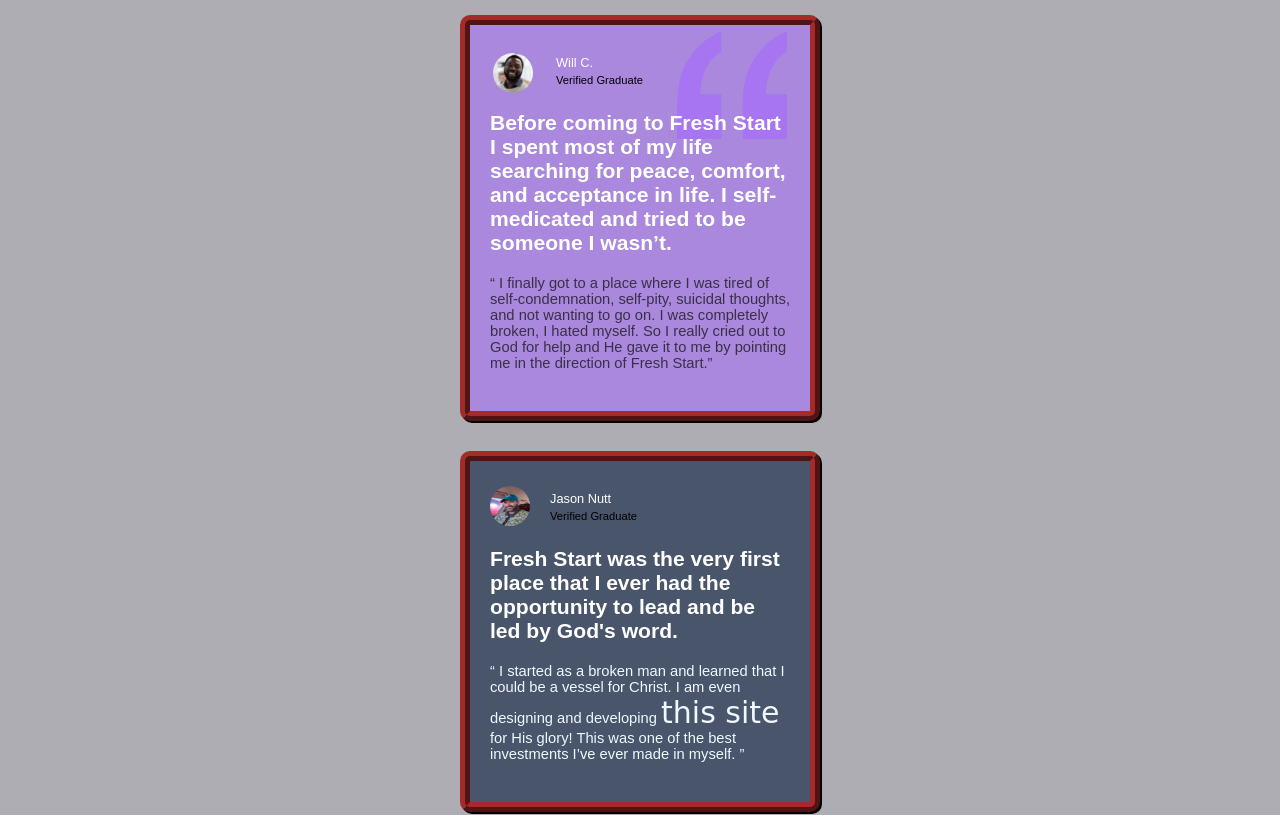
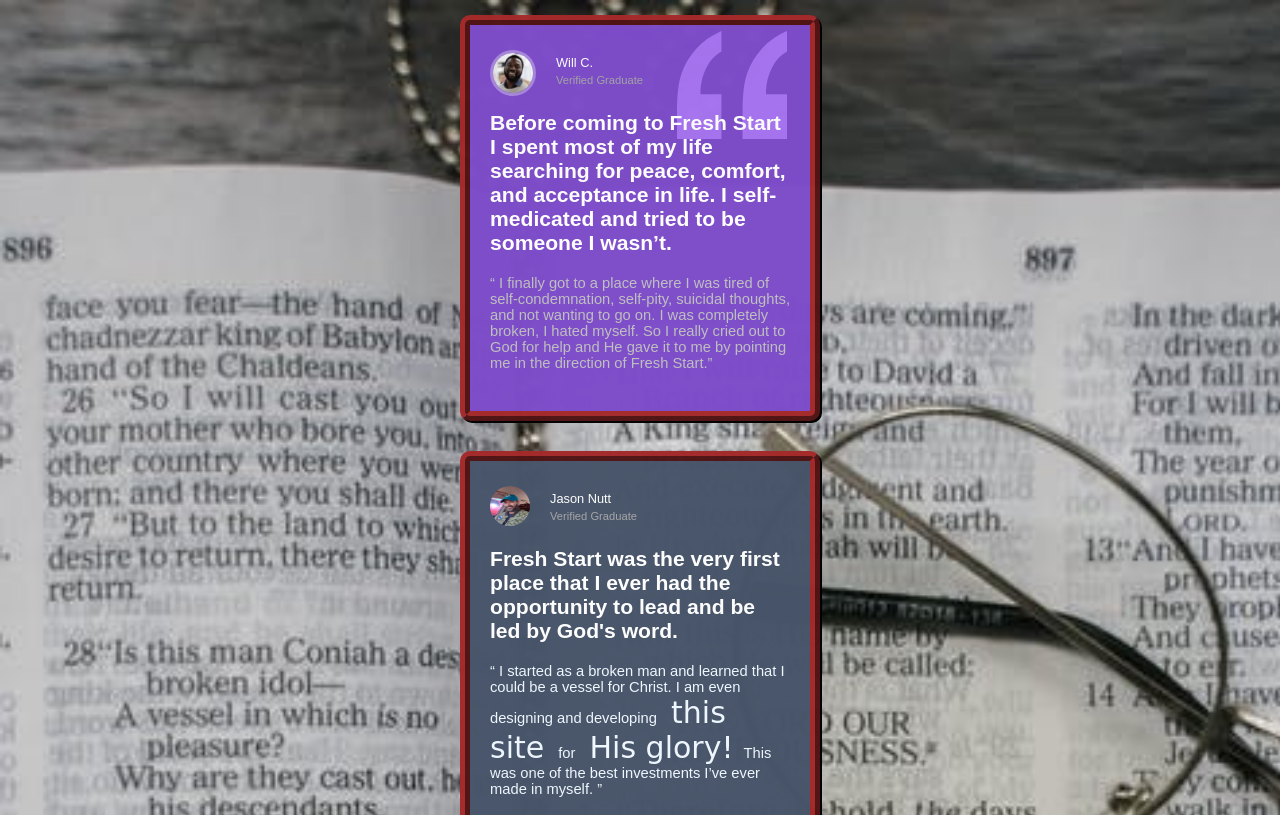
Before and after one commit to jnutt367/TESTIMONIALS, a plain HTML site: page index.html in a window 1280 px wide. Shown: the top 815 px of the page. Drawn offline with Linux system fonts and the light colour scheme.

Commit message:
commit new background and made new animations

```diff
--- a/css/style.css
+++ b/css/style.css
@@ -1,6 +1,6 @@
 @import url('https://fonts.googleapis.com/css2?family=Barlow+Semi+Condensed:wght@500;600&display=swap');
 :root {
-    --violete: hsl(263, 55%, 70%);
+    --violete: hsl(263, 55%, 55%);
     --border: hsl(263, 55%, 70%);
     --grayish-blue: hsl(217, 19%, 35%);
     --blackish-blue: hsl(219, 29%, 14%);
@@ -20,7 +20,10 @@ body {
     max-width: 375;
     font-family: 'Barlow', sans-serif;
     font-size: 13px;
-    background-color: hsl(240, 4%, 69%);
+    background-color: aqua;
+    background-image: url('../images/pexels-photo-bible-open.jpeg');
+    background-size: cover;
+    opacity: 0.98;
 }
 
 .attribution {
@@ -51,13 +54,18 @@ span {
     font-size: 30px;
     font-family: cursive;
     transition: transform;
+    padding: 10px;
 }
 
 span:hover {
     font-size: 50px;
     font-family: fantasy;
     transform: rotate(30deg);
-    padding: 2em;
+    padding-top: 3em;
+    padding-bottom: 3em;
+    padding-left: 1em;
+    padding-right: 1em;
+    cursor: pointer;
 }
 
 
@@ -118,7 +126,7 @@ img:hover {
     color: var(--white);
 }
 
-.opacity-withe {
+.opacity-white {
     color: var(--light-gray);
 }
 
--- a/index.html
+++ b/index.html
@@ -31,7 +31,7 @@
                 Before coming to Fresh Start I spent most of my life searching for peace, comfort, and acceptance in life. I self-medicated and tried to be someone I wasn’t.
             </p>
 
-            <p class="paragraph-opacity">
+            <p class="paragraph-opacity" style="color:silver;">
                 “ I finally got to a place where I was tired of self-condemnation, self-pity, suicidal thoughts, and not wanting to go on. I was completely broken, I hated myself. So I really cried out to God for help and He gave it to me by pointing me in the direction
                 of Fresh Start.”
             </p>
@@ -52,7 +52,7 @@
             </p>
 
             <p class="paragraph-opacity" style="color: aliceblue;">
-                “ I started as a broken man and learned that I could be a vessel for Christ. I am even designing and developing <span>this site</span> for His glory! This was one of the best investments I’ve ever made in myself. ”
+                “ I started as a broken man and learned that I could be a vessel for Christ. I am even designing and developing <span>this site</span> for <span>His glory!</span>This was one of the best investments I’ve ever made in myself. ”
             </p>
         </div>
 
@@ -79,7 +79,7 @@
                 <img class="dark-purple-border" src="images/image-patrick.jpg" alt="Image profile of a man, his name is pat">
                 <div class="info">
                     <h2 class="name white">Jason F.</h2>
-                    <h3 class="graduate opacity-withe"> Verified Graduate</h3>
+                    <h3 class="graduate opacity-white"> Verified Graduate</h3>
                 </div>
             </div>
 
@@ -118,9 +118,9 @@
 
 
 
-    <!-- <div class="attribution">
+    <div class="attribution">
         Challenge by <a href="https://www.frontendmentor.io?ref=challenge" target="_blank">Frontend Mentor</a>
-    </div> -->
+    </div>
 </body>
 
 </html>
```
Also changed, not shown: images/pexels-photo-bible-open.jpeg (added).
